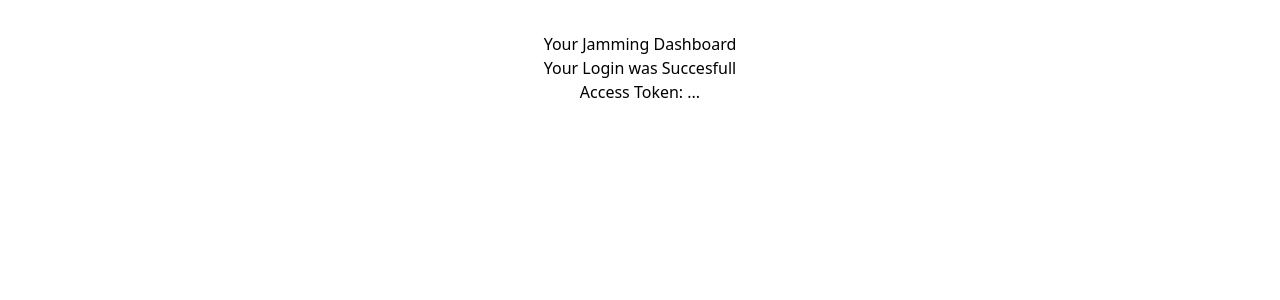
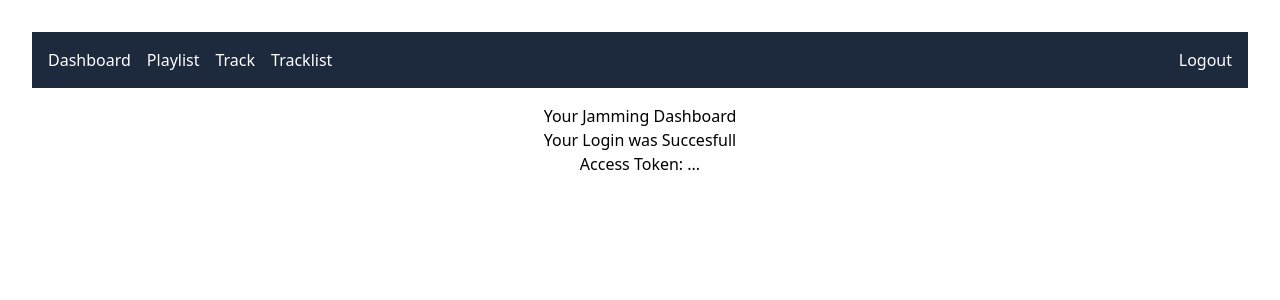
Before and after one commit to clizzix/Jamming, a React (Vite) app: page /dashboard in a window 1280 px wide. Shown: the top 300 px of the page. Built offline with nearby package versions, Linux system fonts and the light colour scheme; no server answers.

Commit message:
Added Navbar

```diff
--- a/src/Dashboard.jsx
+++ b/src/Dashboard.jsx
@@ -1,10 +1,13 @@
 // src/pages/Dashboard.jsx
 import React from 'react';
+import Navbar from './components/Navbar';
 
 function Dashboard() {
     // Hier können Sie später API-Aufrufe mit dem access_token durchführen
     return (
         <div>
+            <Navbar />
+            <main className="p-4">
                 <h2>Your Jamming Dashboard</h2>
                 <p>Your Login was Succesfull</p>
                 {/* Beispiel: Token anzeigen (nur zu Debugging-Zwecken) */}
@@ -12,6 +15,7 @@ function Dashboard() {
                     Access Token:{' '}
                     {localStorage.getItem('access_token')?.substring(0, 10)}...
                 </p>
+            </main>
         </div>
     );
 }
--- a/src/components/Callback.jsx
+++ b/src/components/Callback.jsx
@@ -1,7 +1,7 @@
 // src/components/Callback.jsx
 
 import React, { useEffect } from 'react';
-import { useNavigate } from 'react-router-dom'; // Angenommen, Sie verwenden React Router
+import { useNavigate } from 'react-router-dom';
 
 // ⚠️ ERSETZEN SIE DIESE WERTE ⚠️
 const CLIENT_ID = import.meta.env.VITE_SPOTIFY_CLIENT_ID;
@@ -45,7 +45,7 @@ function Callback() {
             code: code,
             redirect_uri: REDIRECT_URI,
             client_id: CLIENT_ID,
-            code_verifier: codeVerifier, // PKCE-spezifisch: Muss mit dem Challenge übereinstimmen
+            code_verifier: codeVerifier,
         });
 
         try {
--- /dev/null
+++ b/src/components/Navbar.jsx
@@ -0,0 +1,39 @@
+// src/components/Navbar.jsx
+import React from 'react';
+import { NavLink } from 'react-router-dom';
+
+function Navbar() {
+    const handleLogout = () => {
+        localStorage.removeItem('access_token');
+        localStorage.removeItem('refresh_token');
+        window.location.href = '/';
+    };
+
+    return (
+        <nav className="bg-slate-800 p-4 text-white">
+            <ul className="flex space-x-4 justify-between">
+                <div className="flex space-x-4">
+                    <li>
+                        <NavLink to="/dashboard" className="hover-cursor">
+                            Dashboard
+                        </NavLink>
+                    </li>
+                    <li>
+                        <NavLink to="/Playlist">Playlist</NavLink>
+                    </li>
+                    <li>
+                        <NavLink to="Track">Track</NavLink>
+                    </li>
+                    <li>
+                        <NavLink to="Tracklist">Tracklist</NavLink>
+                    </li>
+                </div>
+                <li>
+                    <button onClick={handleLogout}>Logout</button>
+                </li>
+            </ul>
+        </nav>
+    );
+}
+
+export default Navbar;
```
Lines whose indentation alone changed are shown as unchanged.
